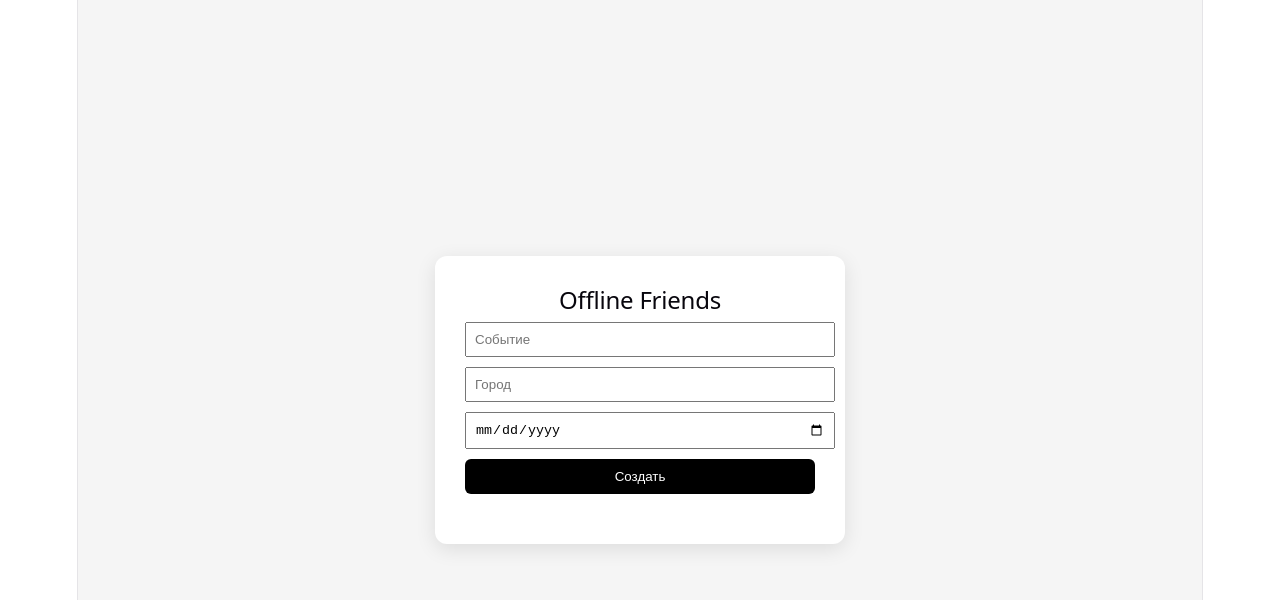
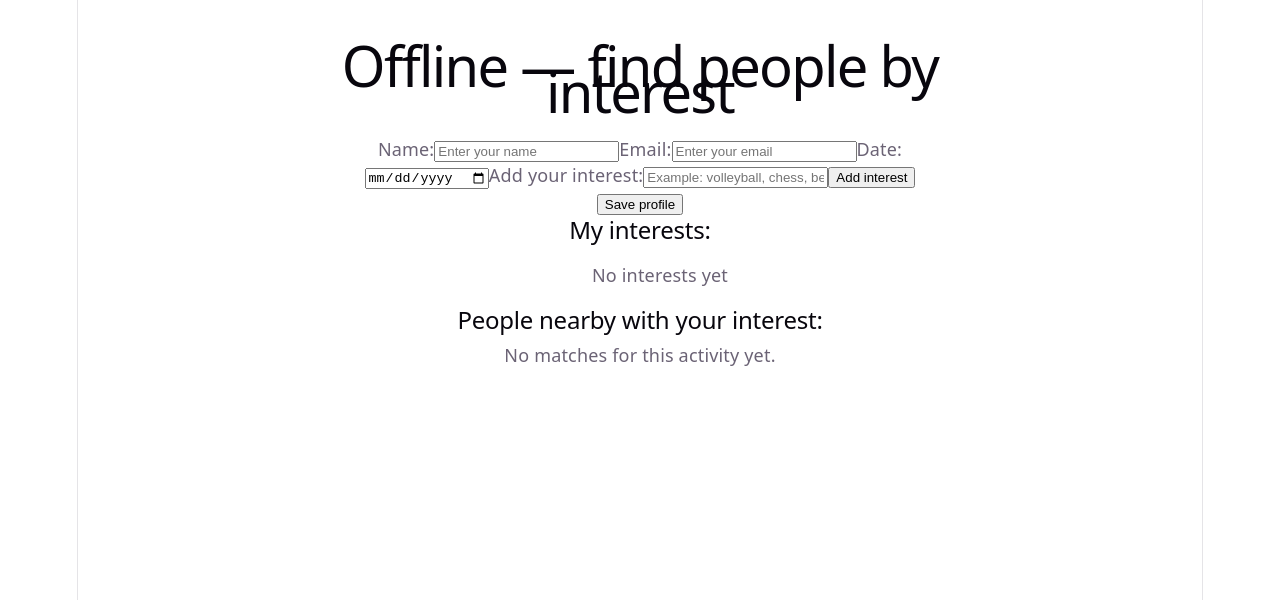
Before and after one commit to Natalya312/offline-app, a React (Vite) app: page / in a window 1280 px wide. Shown: the top 600 px of the page. Built offline with nearby package versions, Linux system fonts and the light colour scheme.

Commit message:
Update App.jsx

```diff
--- a/src/App.jsx
+++ b/src/App.jsx
@@ -1,85 +1,150 @@
-import { useState } from "react";
+import { useState, useEffect } from "react";
+import "./App.css";
 
 function App() {
-  const [events, setEvents] = useState([]);
-  const [title, setTitle] = useState("");
-  const [city, setCity] = useState("");
-  const [date, setDate] = useState("");
+  // User profile data
+  const [profile, setProfile] = useState({
+    name: "",
+    email: "",
+    date: "",
+    interest: "",
+  });
 
-  const addEvent = () => {
-    if (!title || !city || !date) return;
+  // List of interests (including user-added)
+  const [interests, setInterests] = useState([]);
 
-    setEvents([...events, { title, city, date }]);
+  // Example nearby users (mock data)
+  const MOCK_USERS = [
+    { id: 1, name: "Alex", activity: "volleyball", time: "now", distance: "300 m" },
+    { id: 2, name: " Anna", activity: "beer", time: "in 1 hour", distance: "500 m" },
+    { id: 3, name: "Igor", activity: "chess", time: "now", distance: "200 m" },
+    { id: 4, name: "Natalia", activity: "walk", time: "evening", distance: "1 km" },
+  ];
 
-    setTitle("");
-    setCity("");
-    setDate("");
+  // Load saved data on start
+  useEffect(() => {
+    const savedProfile = JSON.parse(localStorage.getItem("offline-user"));
+    const savedInterests = JSON.parse(localStorage.getItem("offline-interests"));
+
+    if (savedProfile) setProfile(savedProfile);
+    if (savedInterests) setInterests(savedInterests);
+  }, []);
+
+  // Handle form field changes
+  const handleChange = (e) => {
+    setProfile({
+      ...profile,
+      [e.target.name]: e.target.value,
+    });
   };
 
+  // Save profile to localStorage
+  const handleSubmit = (e) => {
+    e.preventDefault();
+    localStorage.setItem("offline-user", JSON.stringify(profile));
+    alert("Profile saved!");
+  };
+
+  // Add new interest
+  const handleAddInterest = () => {
+    if (!profile.interest.trim()) return;
+
+    if (!interests.includes(profile.interest)) {
+      const updated = [...interests, profile.interest];
+      setInterests(updated);
+      localStorage.setItem("offline-interests", JSON.stringify(updated));
+    }
+  };
+
+  // Filter users by interest
+  const matches = profile.interest
+    ? MOCK_USERS.filter(
+        (user) =>
+          user.activity.toLowerCase() === profile.interest.toLowerCase()
+      )
+    : [];
+
   return (
-    <div style={{
-      minHeight: "100vh",
-      background: "#f5f5f5",
-      display: "flex",
-      justifyContent: "center",
-      alignItems: "center"
-    }}>
-      <div style={{
-        background: "white",
-        padding: 30,
-        borderRadius: 12,
-        width: 350,
-        boxShadow: "0 5px 20px rgba(0,0,0,0.1)"
-      }}>
-        <h2 style={{ textAlign: "center" }}>Offline Friends</h2>
+    <div
+      className="App"
+      style={{ maxWidth: "600px", margin: "0 auto", padding: "20px" }}
+    >
+      <h1>Offline — find people by interest</h1>
 
+      {/* Profile form */}
+      <form onSubmit={handleSubmit}>
+        <label>
+          Name:
           <input
-          placeholder="Событие"
-          value={title}
-          onChange={(e) => setTitle(e.target.value)}
-          style={{ width: "100%", marginBottom: 10, padding: 8 }}
+            type="text"
+            name="name"
+            value={profile.name}
+            onChange={handleChange}
+            placeholder="Enter your name"
           />
+        </label>
 
+        <label>
+          Email:
           <input
-          placeholder="Город"
-          value={city}
-          onChange={(e) => setCity(e.target.value)}
-          style={{ width: "100%", marginBottom: 10, padding: 8 }}
+            type="email"
+            name="email"
+            value={profile.email}
+            onChange={handleChange}
+            placeholder="Enter your email"
           />
+        </label>
 
+        <label>
+          Date:
           <input
             type="date"
-          value={date}
-          onChange={(e) => setDate(e.target.value)}
-          style={{ width: "100%", marginBottom: 10, padding: 8 }}
+            name="date"
+            value={profile.date}
+            onChange={handleChange}
           />
+        </label>
 
-        <button
-          onClick={addEvent}
-          style={{
-            width: "100%",
-            padding: 10,
-            background: "black",
-            color: "white",
-            border: "none",
-            borderRadius: 6
-          }}
-        >
-          Создать
+        <label>
+          Add your interest:
+          <input
+            type="text"
+            name="interest"
+            value={profile.interest}
+            onChange={handleChange}
+            placeholder="Example: volleyball, chess, beer..."
+          />
+        </label>
+
+        <button type="button" onClick={handleAddInterest}>
+          Add interest
         </button>
 
-        <div style={{ marginTop: 20 }}>
-          {events.map((e, i) => (
-            <div key={i} style={{
-              padding: 10,
-              borderBottom: "1px solid #eee"
-            }}>
-              <b>{e.title}</b><br />
-              {e.city} — {e.date}
-            </div>
+        <button type="submit">Save profile</button>
+      </form>
+
+      {/* Interests list */}
+      <h2>My interests:</h2>
+      <ul>
+        {interests.length === 0 && <p>No interests yet</p>}
+        {interests.map((item, i) => (
+          <li key={i}>{item}</li>
         ))}
-        </div>
-      </div>
+      </ul>
+
+      {/* Nearby people */}
+      <h2>People nearby with your interest:</h2>
+      {matches.length === 0 ? (
+        <p>No matches for this activity yet.</p>
+      ) : (
+        <ul>
+          {matches.map((user) => (
+            <li key={user.id}>
+              {user.name} — {user.time}, {user.distance}
+            </li>
+          ))}
+        </ul>
+      )}
     </div>
   );
 }
```
Lines whose indentation alone changed are shown as unchanged.
